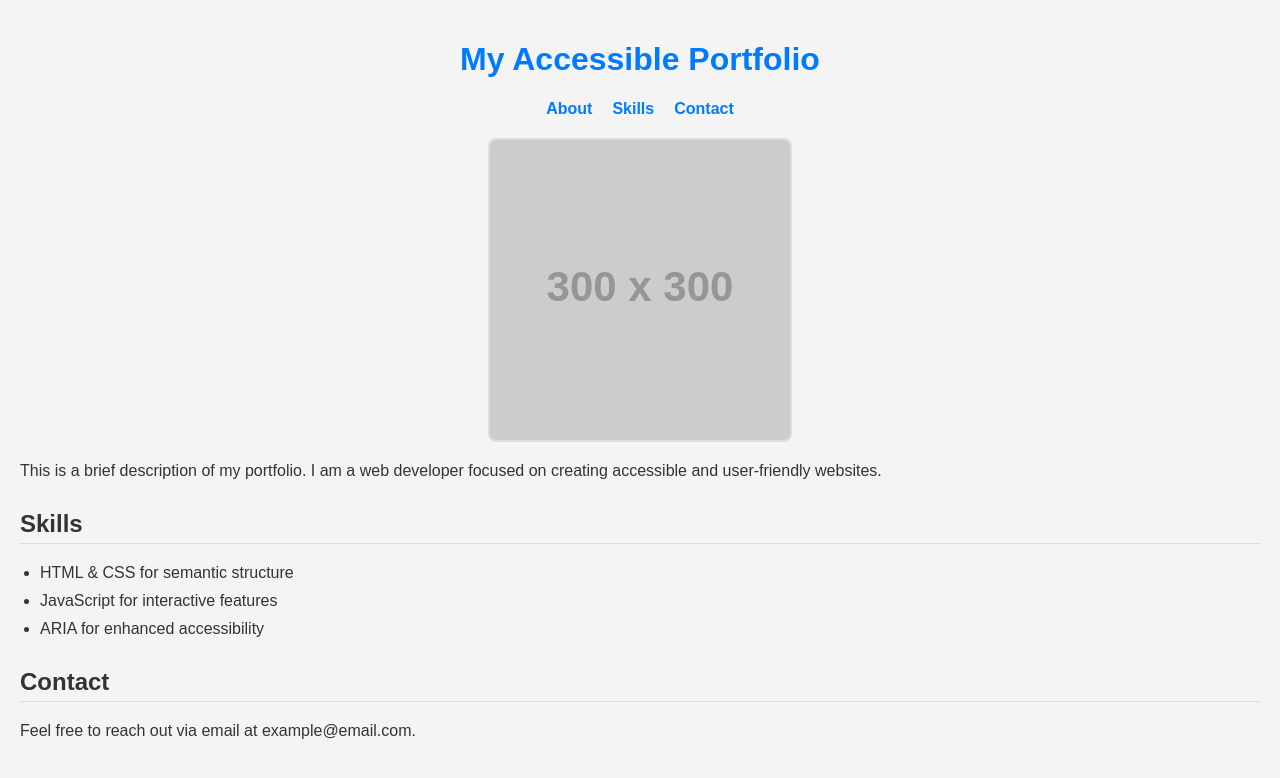
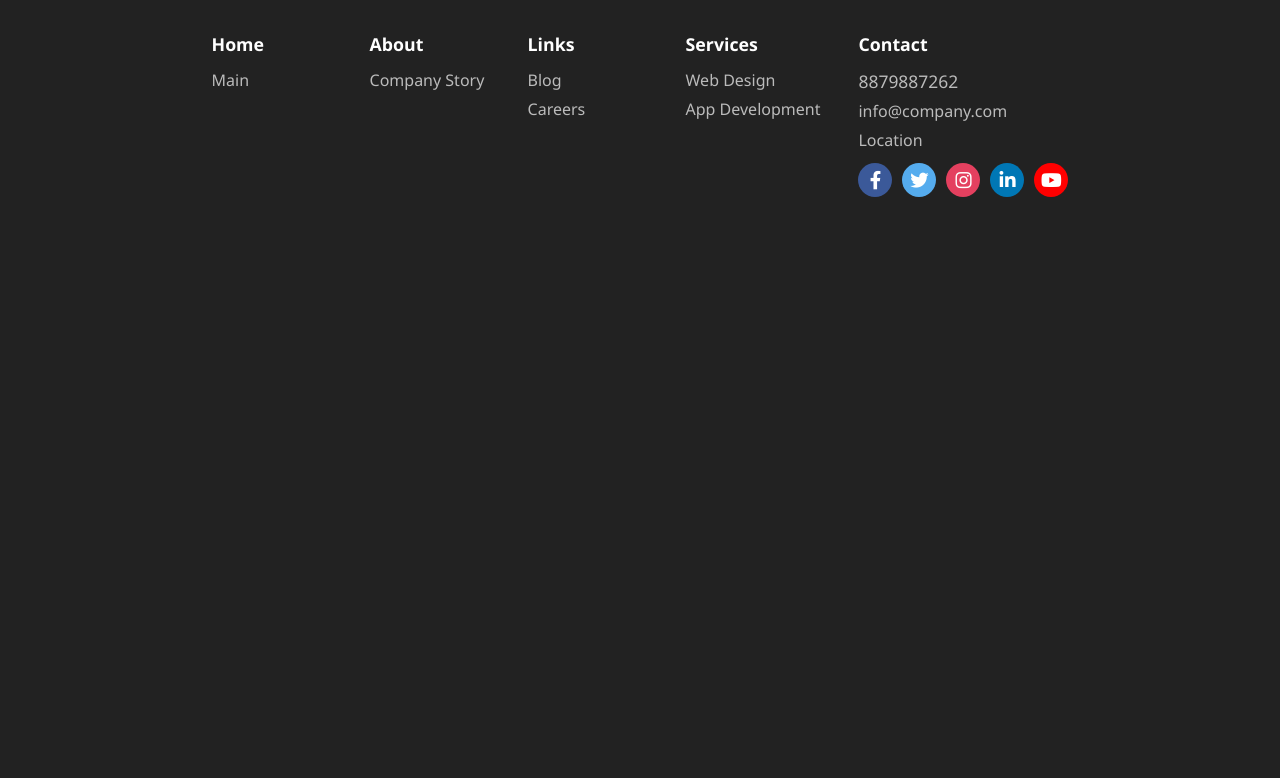
Before and after one commit to acciojob/accessible-portfolio-zapshooter, a website: page main.html in a window 1280 px wide. Drawn offline with Linux system fonts and the light colour scheme; placeholder pictures from the web are drawn by us.

Commit message:
created a submission

```diff
--- a/main.html
+++ b/main.html
@@ -1,42 +1,157 @@
 <!DOCTYPE html>
 <html lang="en">
 <head>
-    <meta charset="UTF-8">
-    <meta name="viewport" content="width=device-width, initial-scale=1.0">
-    <title>Accessible Portfolio</title>
-    <link rel="stylesheet" href="styles.css">
+  <meta charset="UTF-8">
+  <title>Footer Cypress Test Passing</title>
+  <meta name="viewport" content="width=device-width, initial-scale=1.0">
+  <!-- Font Awesome for media icons -->
+  <link rel="stylesheet" href="https://cdnjs.cloudflare.com/ajax/libs/font-awesome/6.4.2/css/all.min.css">
+  <style>
+    body {
+      margin: 0;
+      background: #222;
+      color: #fff;
+      font-family: 'Segoe UI', Arial, sans-serif;
+    }
+    footer {
+      width: 100vw;
+      background: #222;
+      padding: 0;
+    }
+    .link-boxes {
+      display: flex;
+      flex-wrap: wrap;
+      justify-content: center;
+      align-items: flex-start;
+      max-width: 1150px;
+      margin: 0 auto;
+      padding: 32px 8px 24px 8px;
+      background: #222;
+      gap: 38px;
+    }
+    .box {
+      min-width: 120px;
+      margin-bottom: 14px;
+    }
+    .box h3 {
+      font-size: 1.11rem;
+      font-weight: 600;
+      margin-bottom: 13px;
+      margin-top: 0;
+      color: #fff;
+    }
+    .box ul {
+      list-style: none;
+      padding: 0;
+      margin: 0;
+    }
+    .box ul li {
+      margin-bottom: 7px;
+      font-size: 1rem;
+    }
+    .box ul li a {
+      color: #bbb;
+      text-decoration: none;
+      transition: color 0.2s;
+    }
+    .box ul li a:hover {
+      color: #fff;
+      text-decoration: underline;
+    }
+    .contact-number {
+      font-size: 1.09rem;
+      margin-bottom: 7px;
+      color: #bbb;
+    }
+    .media-icons {
+      display: flex;
+      gap: 10px;
+      margin-top: 12px;
+    }
+    .media-icons a {
+      display: flex;
+      align-items: center;
+      justify-content: center;
+      width: 34px;
+      height: 34px;
+      border-radius: 50%;
+      background: #444;
+      color: #fff;
+      font-size: 1.15rem;
+      text-decoration: none;
+      transition: background 0.18s;
+    }
+    .media-icons a.facebook { background: #3b5999; }
+    .media-icons a.twitter { background: #55acee; }
+    .media-icons a.instagram { background: #e4405f; }
+    .media-icons a.linkedin { background: #0077b5; }
+    .media-icons a.youtube { background: #ff0000; }
+    .media-icons a:hover { opacity: 0.83;}
+    @media (max-width: 850px) {
+      .link-boxes { gap: 18px; }
+      .box { min-width: 90px; }
+    }
+    @media (max-width: 600px) {
+      .link-boxes {
+        flex-direction: column;
+        align-items: stretch;
+        gap: 15px;
+        padding: 23px 4vw 10px 4vw;
+      }
+      .box { min-width: 0; }
+    }
+  </style>
 </head>
 <body>
-    <header role="banner">
-        <h1 role="heading">My Accessible Portfolio</h1>
-        <nav role="navigation">
-            <ul>
-                <li><a href="#about">About</a></li>
-                <li><a href="#skills">Skills</a></li>
-                <li><a href="#contact">Contact</a></li>
-            </ul>
-        </nav>
-    </header>
-
-    <main>
-        <section id="about">
-            <img src="https://via.placeholder.com/300" alt="Profile picture of the portfolio owner" role="img">
-            <p>This is a brief description of my portfolio. I am a web developer focused on creating accessible and user-friendly websites.</p>
-        </section>
-
-        <section id="skills">
-            <h2>Skills</h2>
-            <ul role="list">
-                <li role="listitem">HTML & CSS for semantic structure</li>
-                <li role="listitem">JavaScript for interactive features</li>
-                <li role="listitem">ARIA for enhanced accessibility</li>
-            </ul>
-        </section>
-
-        <section id="contact">
-            <h2>Contact</h2>
-            <p>Feel free to reach out via email at example@email.com.</p>
-        </section>
-    </main>
+  <footer>
+    <div class="link-boxes">
+      <!-- Home Section -->
+      <div class="box">
+        <h3>Home</h3>
+        <ul>
+          <li><a href="#">Main</a></li>
+        </ul>
+      </div>
+      <!-- About Section -->
+      <div class="box">
+        <h3>About</h3>
+        <ul>
+          <li><a href="#">Company Story</a></li>
+        </ul>
+      </div>
+      <!-- Links Section -->
+      <div class="box">
+        <h3>Links</h3>
+        <ul>
+          <li><a href="#">Blog</a></li>
+          <li><a href="#">Careers</a></li>
+        </ul>
+      </div>
+      <!-- Services Section -->
+      <div class="box">
+        <h3>Services</h3>
+        <ul>
+          <li><a href="#">Web Design</a></li>
+          <li><a href="#">App Development</a></li>
+        </ul>
+      </div>
+      <!-- Contact Section -->
+      <div class="box">
+        <h3>Contact</h3>
+        <div class="contact-number">8879887262</div>
+        <ul>
+          <li><a href="mailto:info@company.com">info@company.com</a></li>
+          <li><a href="#">Location</a></li>
+        </ul>
+        <div class="media-icons">
+          <a href="#" class="facebook" aria-label="Facebook"><i class="fab fa-facebook-f"></i></a>
+          <a href="#" class="twitter" aria-label="Twitter"><i class="fab fa-twitter"></i></a>
+          <a href="#" class="instagram" aria-label="Instagram"><i class="fab fa-instagram"></i></a>
+          <a href="#" class="linkedin" aria-label="LinkedIn"><i class="fab fa-linkedin-in"></i></a>
+          <a href="#" class="youtube" aria-label="YouTube"><i class="fab fa-youtube"></i></a>
+        </div>
+      </div>
+    </div>
+  </footer>
 </body>
 </html>
--- a/styles.css
+++ /dev/null
@@ -1,68 +0,0 @@
-body {
-    font-family: Arial, sans-serif;
-    margin: 0;
-    padding: 20px;
-    background-color: #f4f4f4;
-    color: #333;
-}
-
-header {
-    text-align: center;
-    margin-bottom: 20px;
-}
-
-h1 {
-    color: #007bff;
-}
-
-nav ul {
-    list-style: none;
-    padding: 0;
-    display: flex;
-    justify-content: center;
-    gap: 20px;
-}
-
-nav a {
-    text-decoration: none;
-    color: #007bff;
-    font-weight: bold;
-}
-
-img {
-    max-width: 100%;
-    height: auto;
-    display: block;
-    margin: 0 auto 20px;
-    border: 2px solid #ddd;
-    border-radius: 8px;
-}
-
-section {
-    margin-bottom: 30px;
-}
-
-h2 {
-    color: #333;
-    border-bottom: 1px solid #ddd;
-    padding-bottom: 5px;
-}
-
-ul[role="list"] {
-    padding-left: 20px;
-}
-
-li[role="listitem"] {
-    margin-bottom: 10px;
-}
-
-/* Responsive Design */
-@media (max-width: 600px) {
-    body {
-        padding: 10px;
-    }
-    nav ul {
-        flex-direction: column;
-        gap: 10px;
-    }
-}
```
